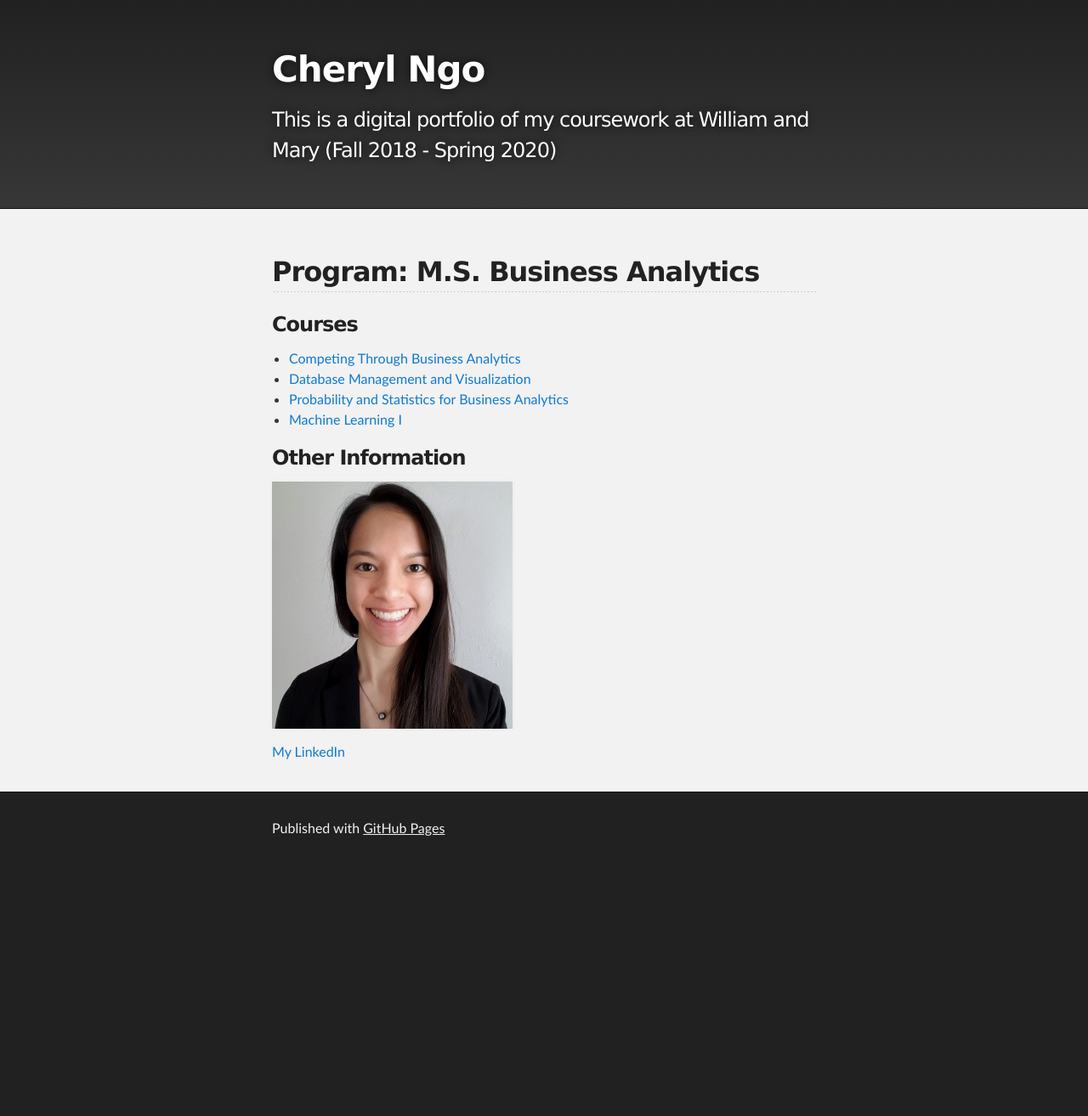
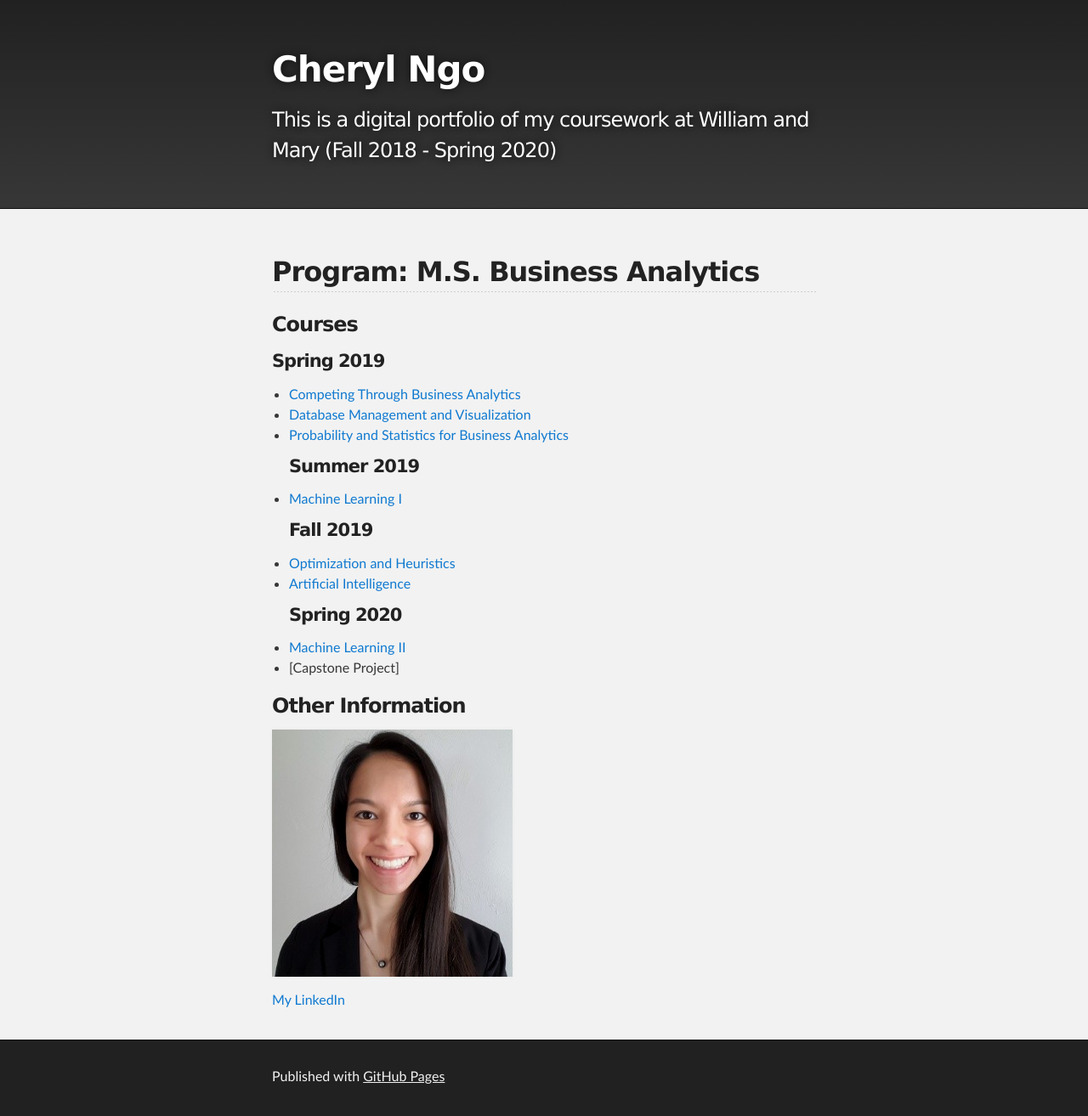
Before and after one commit to Cherylngo/cherylngo.github.io, a Jekyll site: the page built from index.md, in a window 1280 px wide. Shown: the whole page at 85% size. Built offline with Jekyll 4.4.1, drawn with Linux system fonts in a browser that asks for light colours; our own code applies the rules of GitHub Pages for plain Markdown files; before the commit the page ends 1022 px from its top, so only the background shows below that.

Commit message:
Update index.md

```diff
--- a/index.md
+++ b/index.md
@@ -4,10 +4,18 @@
 ## Program: M.S. Business Analytics
 
 ### Courses
+#### Spring 2019
 - [Competing Through Business Analytics](/CTBA/index.md)
 - [Database Management and Visualization](/DBMV/index.md)
 - [Probability and Statistics for Business Analytics](/PSBA/index.md)
+#### Summer 2019
 - [Machine Learning I](/ML1/index.md)
+#### Fall 2019
+- [Optimization and Heuristics]()
+- [Artificial Intelligence]()
+#### Spring 2020
+- [Machine Learning II]()
+- [Capstone Project]
 
 ### Other Information
 
```
